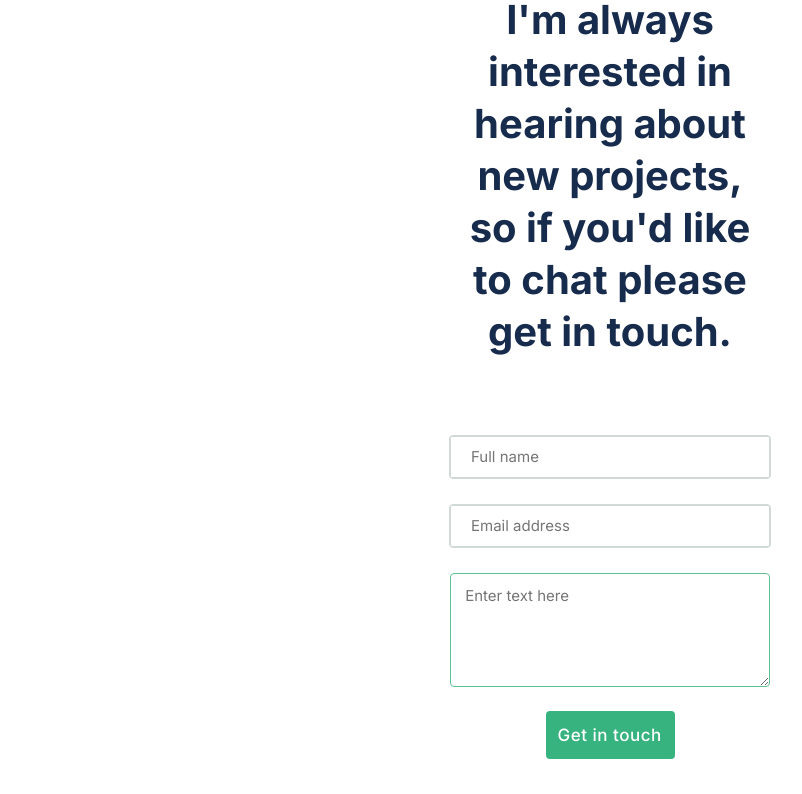
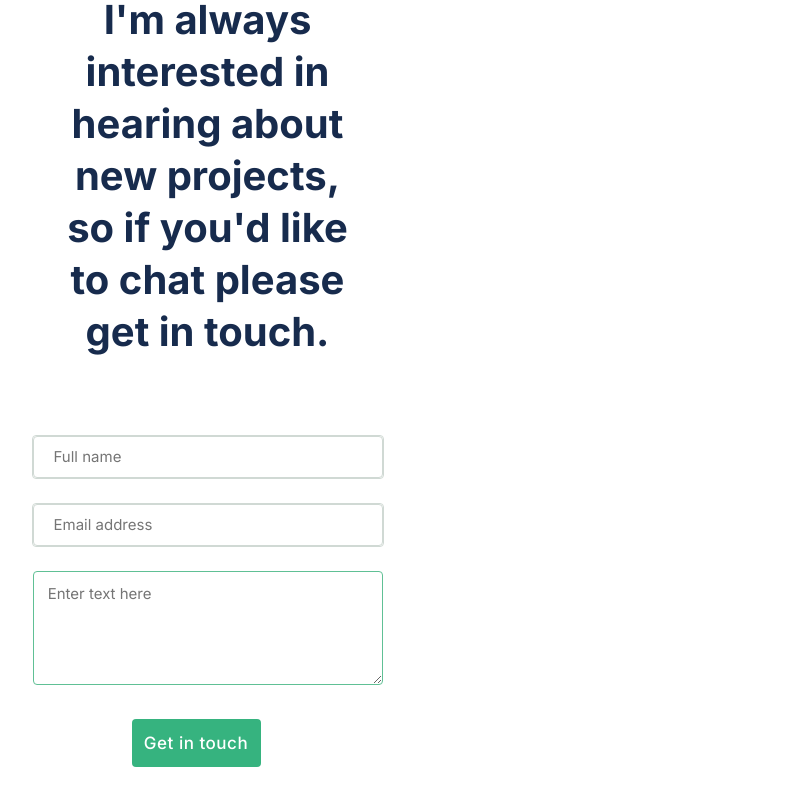
Before and after one commit to SaboorSohaib/Portfolio-Project, a website: page index.html in a window 1280 px wide. Shown: the part 5624-6418 px from the top of the page, without its empty margins (30-832 px from the left). Drawn offline with Linux system fonts and the light colour scheme.

Commit message:
Apply required changes

```diff
--- a/index.html
+++ b/index.html
@@ -197,7 +197,7 @@
                 I'm always interested in hearing about new projects,
                  so if you'd like to chat please get in touch.
             </h2>
-            <form action="https://formspree.io/f/mrgjojra" method="post" class="contact-form">
+            <form action="https://formspree.io/f/mrgjojra" method="post" class="contact-form1">
                 <div class="name">
                     <input type="text" maxlength="30"  placeholder="Full name" required>
                 </div>
--- a/style.css
+++ b/style.css
@@ -570,6 +570,17 @@ ul li {
   text-align: center;
 }
 
+.contact-form {
+  display: flex;
+  flex-direction: column;
+  align-items: center;
+  gap: 20px;
+  width: 355px;
+  justify-content: center;
+  margin-bottom: 58px;
+  text-align: center;
+}
+
 .contact-text {
   font-family: 'Inter', sans-serif;
   font-style: normal;
@@ -579,16 +590,13 @@ ul li {
   text-align: center;
   color: rgb(23, 43, 77);
   align-items: center;
-  justify-content: center;
   padding: 0 24px;
+  margin-left: 120px;
 }
 
-.contact-form {
+.contact-form1 {
   display: flex;
   flex-direction: column;
-  align-items: center;
-  gap: 20px;
-  width: 100%;
 }
 
 .name {
@@ -597,14 +605,13 @@ ul li {
   border: 1px solid rgb(208, 217, 212);
   border-radius: 4px;
   align-items: center;
-  margin-bottom: 5px;
+  margin-bottom: 24px;
+  margin-left: 120px;
 }
 
 .name input {
-  width: 320px;
+  width: 350px;
   height: 18px;
-  left: 16px;
-  right: 16px;
   font-family: 'Inter', sans-serif;
   font-style: normal;
   font-weight: 400;
@@ -612,9 +619,9 @@ ul li {
   line-height: 24px;
   padding: 20px 20px;
   display: flex;
-  align-items: center;
   color: rgb(107, 119, 140);
   border: 1px solid rgb(208, 217, 212);
+  border-radius: 4px;
 }
 
 .email {
@@ -623,14 +630,13 @@ ul li {
   border: 1px solid rgb(208, 217, 212);
   border-radius: 4px;
   align-items: center;
-  margin-bottom: 5px;
+  margin-bottom: 24px;
+  margin-left: 120px;
 }
 
 .email input {
-  width: 320px;
+  width: 350px;
   height: 18px;
-  left: 16px;
-  right: 16px;
   font-family: 'Inter', sans-serif;
   font-style: normal;
   font-weight: 400;
@@ -638,9 +644,9 @@ ul li {
   line-height: 24px;
   padding: 20px 20px;
   display: flex;
-  align-items: center;
   color: rgb(107, 119, 140);
   border: 1px solid rgb(208, 217, 212);
+  border-radius: 4px;
 }
 
 .message {
@@ -648,7 +654,7 @@ ul li {
   border: 1px solid rgb(96, 192, 149);
   border-radius: 4px;
   height: 114px;
-  width: 320px;
+  width: 350px;
   padding: 10px;
   font-family: 'Inter', sans-serif;
   font-style: normal;
@@ -656,11 +662,12 @@ ul li {
   font-size: 15px;
   line-height: 24px;
   color: rgb(9, 30, 66);
+  margin-left: 120px;
 }
 
 .contact-btn {
   display: flex;
-  flex-direction: row;
+  flex-direction: column;
   align-items: center;
   padding: 12px;
   gap: 10px;
@@ -669,7 +676,9 @@ ul li {
   background: rgb(54, 179, 127);
   border-radius: 4px;
   border: none;
+  margin-top: 30px;
   margin-bottom: 30px;
+  margin-left: 220px;
 }
 
 .contact-btn-text {
@@ -693,18 +702,6 @@ ul li {
   gap: 10px;
   width: 129px;
   height: 48px;
-  background: rgb(84, 236, 173);
-  border-radius: 4px;
-}
-
-.contact-btn:enabled {
-  display: flex;
-  flex-direction: row;
-  align-items: center;
-  padding: 12px;
-  gap: 10px;
-  width: 129px;
-  height: 48px;
   background: rgb(54, 179, 127);
   border-radius: 4px;
 }
@@ -717,7 +714,7 @@ ul li {
   gap: 10px;
   width: 129px;
   height: 48px;
-  background: rgb(84, 236, 173);
+  background: rgb(0, 133, 82);
   border-radius: 4px;
 }
 
@@ -727,6 +724,8 @@ ul li {
   justify-content: center;
   align-items: center;
   gap: 20px;
+  margin-top: 44px;
+  margin-left: 80px;
 }
 
 .socialicon li a {
@@ -744,6 +743,7 @@ ul li {
   font-size: 20px;
   line-height: 32px;
   text-align: center;
+  margin-left: 90px;
   color: rgb(66, 82, 110);
 }
 
@@ -752,5 +752,6 @@ ul li {
   width: 200px;
   background-color: rgb(10, 11, 14);
   border-radius: 4px;
-  margin-bottom: 5px;
+  margin-left: 100px;
+  margin-bottom: -55px;
 }
```
